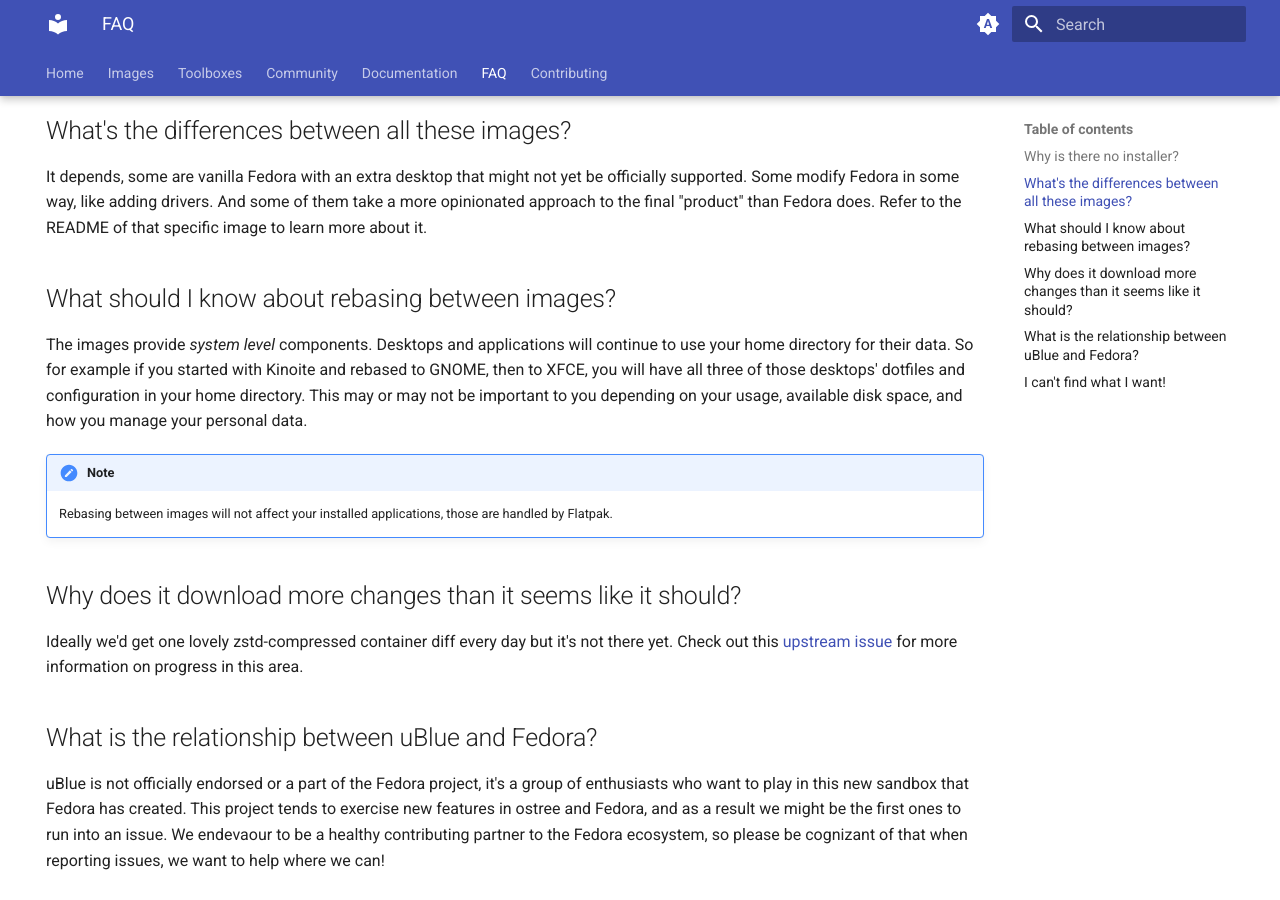
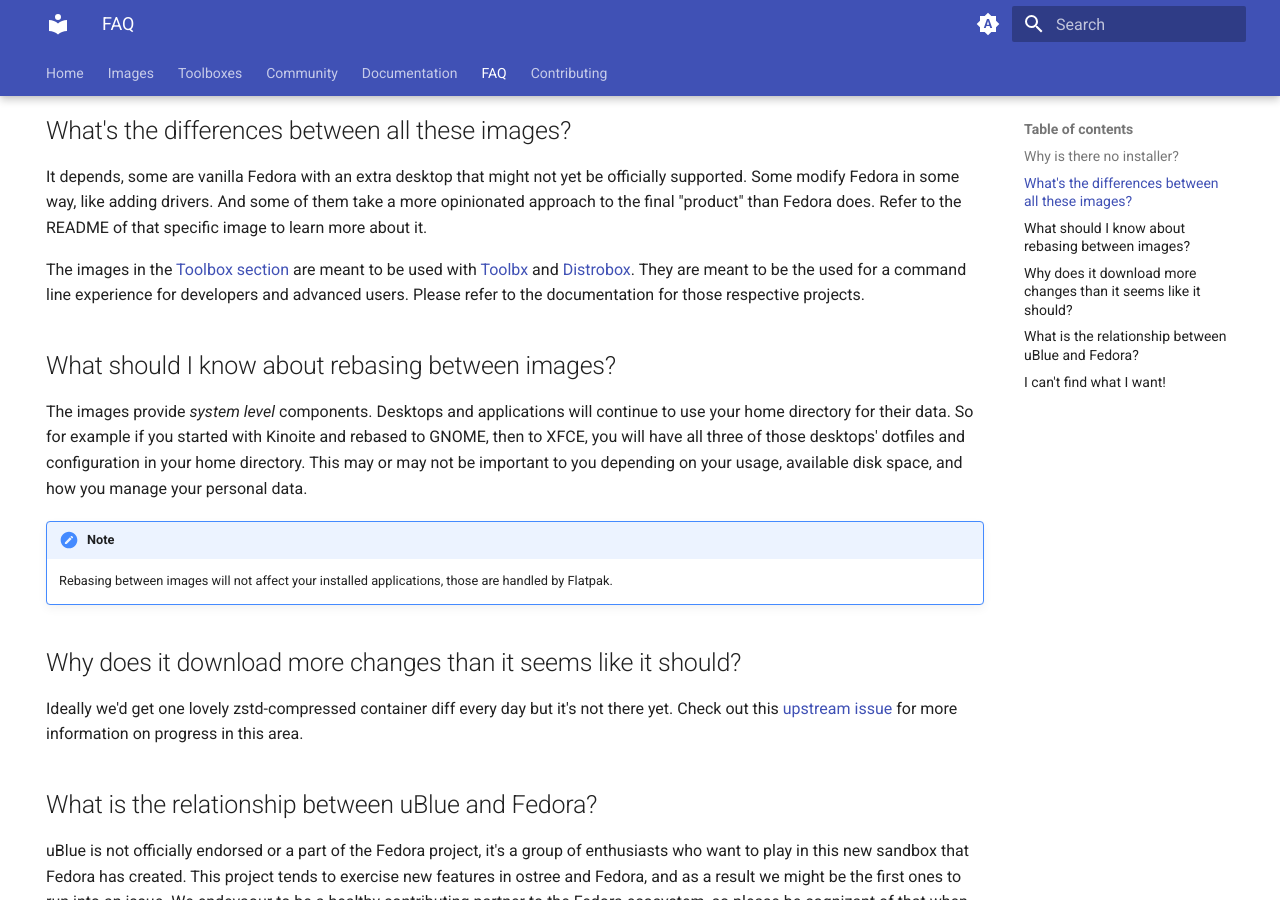
Before and after one commit to ublue-os/website, an MkDocs documentation site: the page built from docs/faq.md, in a window 1280 px wide and 900 px high, scrolled down 514 px. Built offline with MkDocs 1.6.1 and Material for MkDocs 9.7.7, drawn with Linux system fonts in a browser that asks for light colours.

Commit message:
feat: add section on toolbox images

```diff
--- a/docs/faq.md
+++ b/docs/faq.md
@@ -23,6 +23,10 @@ It depends, some are vanilla Fedora with an extra desktop that might not yet be
 Some modify Fedora in some way, like adding drivers.
 And some of them take a more opinionated approach to the final "product" than Fedora does.
 Refer to the README of that specific image to learn more about it.
+
+The images in the [Toolbox section](https://ublue.it/toolboxes/) are meant to be used with [Toolbx](https://containertoolbx.org/) and [Distrobox](https://github.com/89luca89/distrobox).
+They are meant to be the used for a command line experience for developers and advanced users.
+Please refer to the documentation for those respective projects.
 
 ## What should I know about rebasing between images?
 
```
